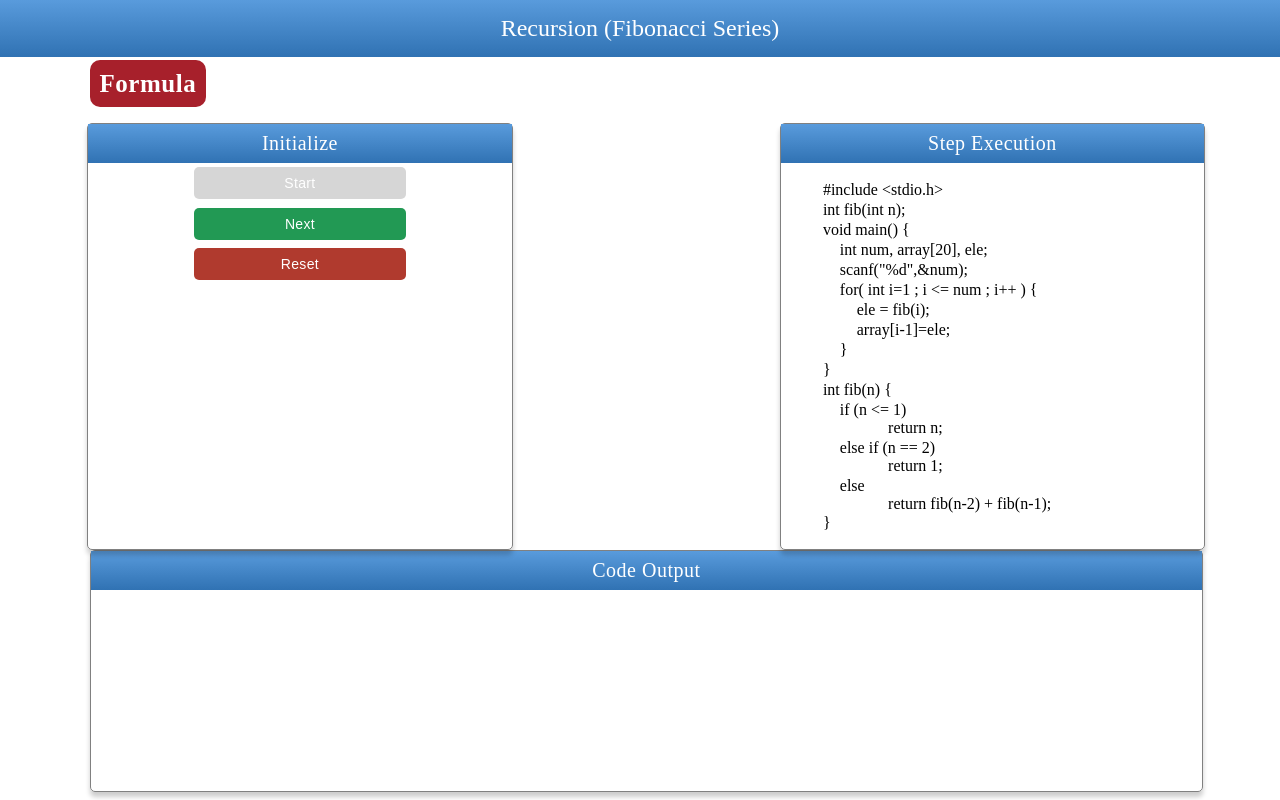
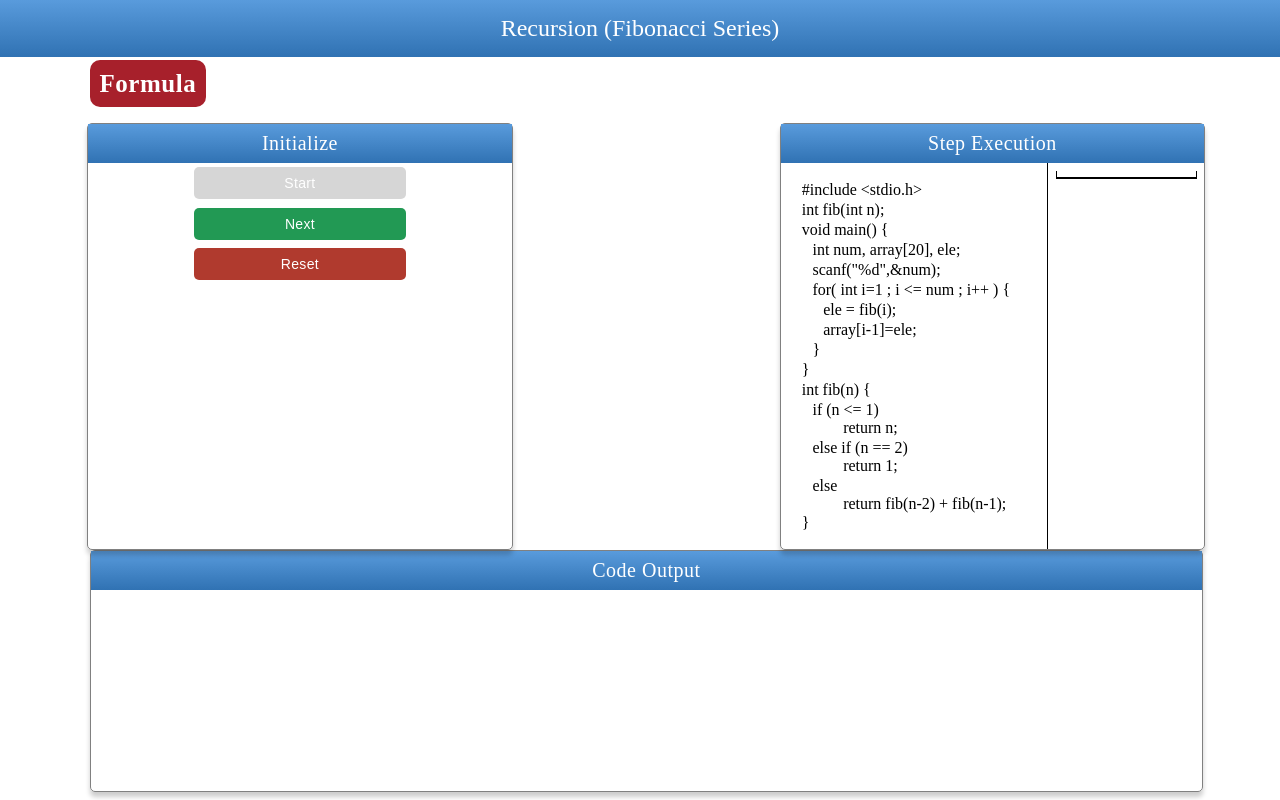
Before and after one commit to Arushi2605/Simulator, a plain HTML site: page index.html in a window 1280 px wide. Drawn offline with Linux system fonts and the light colour scheme.

Commit message:
Update style.css

```diff
--- a/style.css
+++ b/style.css
@@ -2,6 +2,7 @@
 	padding: 0;
 	margin: 0;
 }
+
 .head, .heading{
 	background-image: linear-gradient(#599bdc, #3072b3);
 	color: #fff;
@@ -37,6 +38,7 @@
 	text-align: center;
 }
 #shw-n{
+	visibility: hidden;
 	border: 1px solid #000;
 	padding: 5px 10px;
 }
@@ -89,6 +91,7 @@
 	border-radius: 5px;
 	margin: 1% 4% 0% 1%;
 }
+
 .ot{
 	border:1px solid grey;
 	box-shadow: 0px 5px 5px rgba(0,0,0,0.2);
@@ -153,8 +156,37 @@ h4{
 	padding: 0px 2px;
 	font-weight: 600;
 }
+.exe-cont{
+	display: flex;
+}
+.visual{
+	border-left: 1px solid rgb(0,0,0);
+	width: 40%;
+	margin-left: 2%;
+}
+#outerStack{
+	/*display: flex;*/
+	margin: 5%;
+	transform: rotateX(180deg);
+	border: 1px solid #000;
+	border-bottom: none;
+}
+/*.fibo{
+	width: 50%;
+	transform: rotateX(180deg);
+	border-bottom: 1px solid black;
+	text-align: center;
+    padding: 3px 0px;
+}*/
+.stack{
+	transform: rotateX(180deg);
+	border-bottom: 1px solid black;
+	text-align: center;
+    padding: 3px 0px;
+}
 #code{
-	margin: 4% 10%;
+	margin: 4% 5%;
+	width: 55%;
 }
 #code div{
 	padding: 1px 0px;
```
